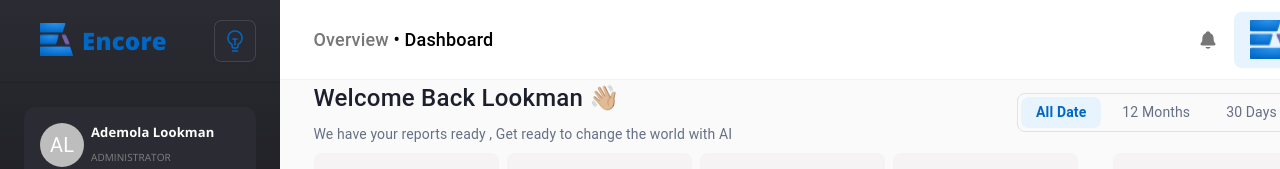
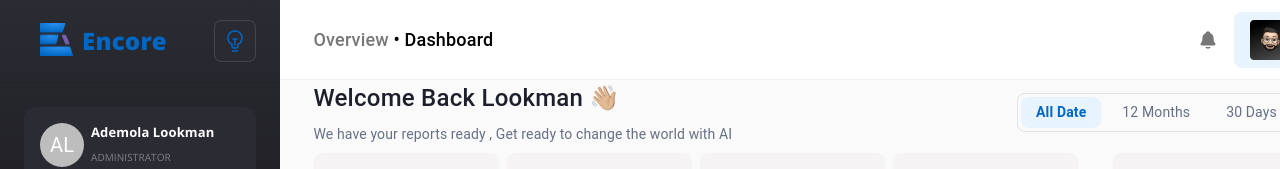
Before and after one commit to debagit10/encore-admin-dashboard, a React (Vite) app: page /dashboard in a window 1280 px wide. Shown: the top 169 px of the page. Built offline with nearby package versions, Linux system fonts and the light colour scheme.

Commit message:
feat: replace logo with new avatar image in Dashboard component

```diff
--- a/src/pages/Dashboard.tsx
+++ b/src/pages/Dashboard.tsx
@@ -2,7 +2,7 @@ import { Button, ButtonGroup, Typography } from "@mui/material";
 import Navbar from "../components/Navbar";
 import Pages from "../container/Pages";
 import { IoNotifications } from "react-icons/io5";
-import logo from "../assets/logo.png";
+import avatar from "../assets/avatar.png";
 import { useState } from "react";
 import Total_Tools from "../components/dashboard/metrics/Total_Tools";
 import Total_Categories from "../components/dashboard/metrics/Total_Categories";
@@ -38,7 +38,7 @@ const Dashboard = () => {
           <IoNotifications color="#777777" size={20} />
 
           <div className="flex gap-[11px] items-center bg-[#E7F3FD] rounded-[8px] h-[56px] pl-[1rem] pr-[2rem] ">
-            <img src={logo} height={40} width={40} />
+            <img src={avatar} height={40} width={40} />
 
             <div className="flex flex-col gap-[4px]">
               <Typography fontWeight={500} fontSize={12} color="#0167C4">
```
Also changed, not shown: src/assets/avatar.png (added).
